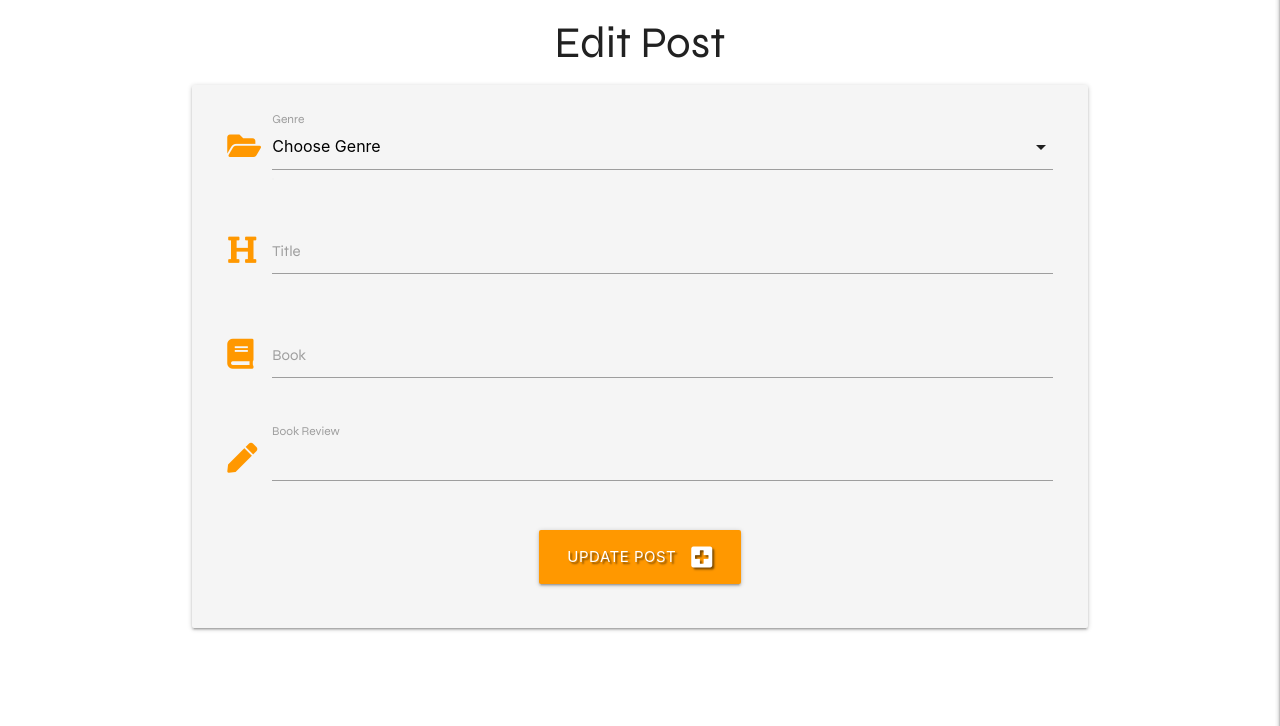
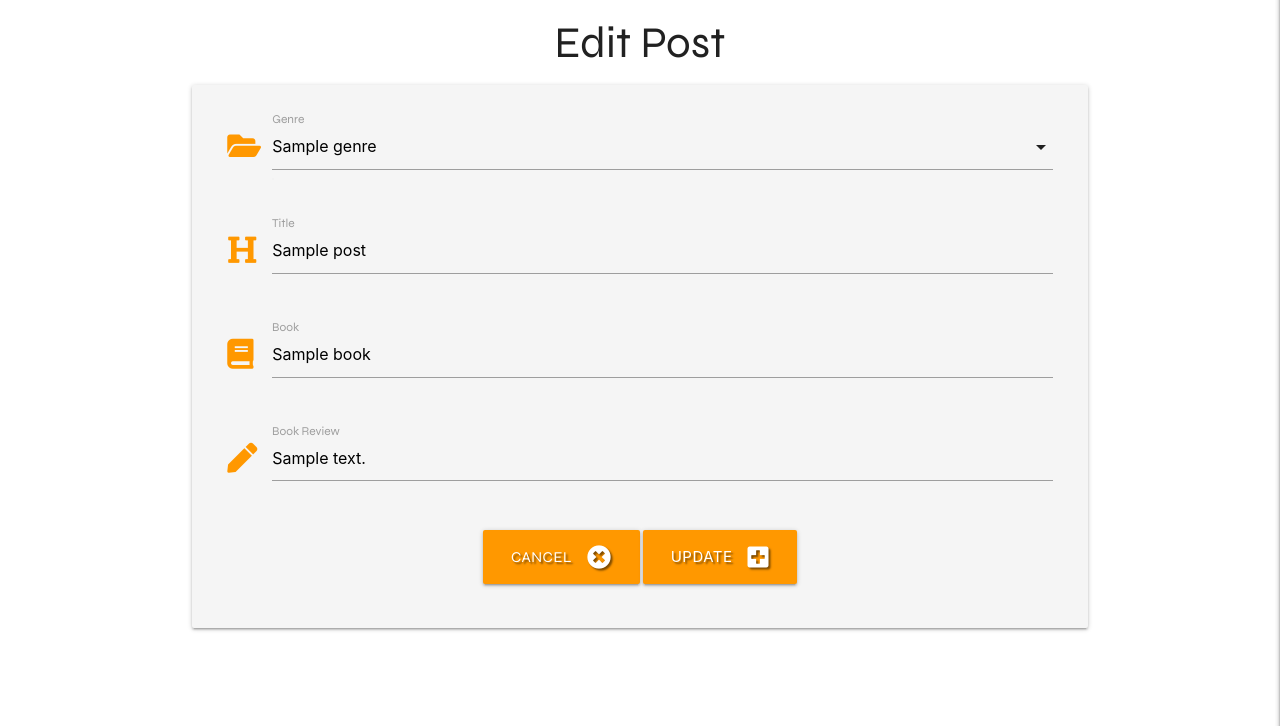
Before and after one commit to wyne-ybanez/PaperCut, a Flask app: template templates/edit_post.html in a window 1280 px wide. Shown: the part 74-800 px from the top of the page. Run offline with Flask 2, Linux system fonts and the light colour scheme; the template is opened without the code that fills it: most values are stand-ins (such as "Sample title", 1, 10 or a date in 2020); some libraries are stand-ins or nearby versions.

Commit message:
Bind data to edit post form

```diff
--- a/templates/add_post.html
+++ b/templates/add_post.html
@@ -41,7 +41,7 @@
                 <div class="input-field col s12">
                     <i class="fas fa-pen prefix orange-text"></i>
                     <textarea id="review" name="review" class="materialize-textarea" minlength="5"
-                        maxlength="3000" data-length="1500" required>
+                        maxlength="3000" data-length="2000" required>
                     </textarea>
                     <label for="review">Book Review</label>
                 </div>
--- a/templates/edit_post.html
+++ b/templates/edit_post.html
@@ -10,9 +10,14 @@
                 <div class="input-field col s12">
                     <i class="fas fa-folder-open prefix orange-text"></i>
                     <select id="genre_name" name="genre_name" class="validate" required>
-                        <option value="" disabled selected>Choose Genre</option>
+                        <option value="" disabled>Choose Genre</option>
                             {% for genre in genres %}
-                                <option value="{{ genre.genre_name}}">{{ genre.genre_name }}</option>
+                                <!-- Ensuring preselected genre is default -->
+                                {% if genre.genre_name == post.genre_name %}
+                                    <option value="{{ genre.genre_name}}" selected>{{ genre.genre_name }}</option>
+                                {% else %}
+                                    <option value="{{ genre.genre_name}}" selected>{{ genre.genre_name }}</option>
+                                {% endif %}
                             {% endfor %}
                     </select>
                     <label for="genre_name">Genre</label>
@@ -23,7 +28,7 @@
                 <div class="input-field col s12">
                     <i class="fas fa-heading prefix orange-text"></i>
                     <input id="post_title" name="post_title" type="text" minlength="5" maxlength="200"
-                        type="text" class="validate" required>
+                        value="{{ post.post_title }}" class="validate" required>
                     <label for="post_title">Title</label>
                 </div>
             </div>
@@ -32,7 +37,7 @@
                 <div class="input-field col s12">
                     <i class="fas fa-book prefix orange-text"></i>
                     <input id="book" name="book" type="text" minlength="5" maxlength="200"
-                        type="text" class="validate" required>
+                        value="{{ post.book }}" class="validate" required>
                     <label for="book">Book</label>
                 </div>
             </div>
@@ -41,15 +46,19 @@
                 <div class="input-field col s12">
                     <i class="fas fa-pen prefix orange-text"></i>
                     <textarea id="review" name="review" class="materialize-textarea" minlength="5"
-                        maxlength="3000" data-length="1500" required>
-                    </textarea>
+                        maxlength="3000" data-length="1500" required>{{- post.review -}}</textarea>
                     <label for="review">Book Review</label>
                 </div>
             </div>
             <div class="row">
+            <!-- Cancel edits -->
                 <div class="col s12 center-align">
+                    <a href="{{ url_for('get_posts') }}" class="btn-large orange text-shadow">
+                        Cancel <i class="fas fa-times-circle right"></i>
+                    </a>
+            <!-- Submit edits -->
                     <button type="submit" class="btn-large orange text-shadow">
-                        Update Post <i class="fas fa-plus-square right"></i>
+                        Update <i class="fas fa-plus-square right"></i>
                     </button>
                 </div>
             </div>
--- a/templates/review.html
+++ b/templates/review.html
@@ -18,7 +18,7 @@
               <p class="book"><em>{{ post.book }}</em></p>
               <br>
               <p style="font-size: 20px;"><em>Review:</em></p>
-              <p class="review"><strong>{{ post.review }}</strong></p>
+              <p class="review"><strong>{{- post.review -}}</strong></p>
               <br>
               <p class="right-align"><em>Author:</em> {{ post.created_by }}</p>
               <p class="right-align"><em>Date:</em> {{ post.date }}</p>
```
